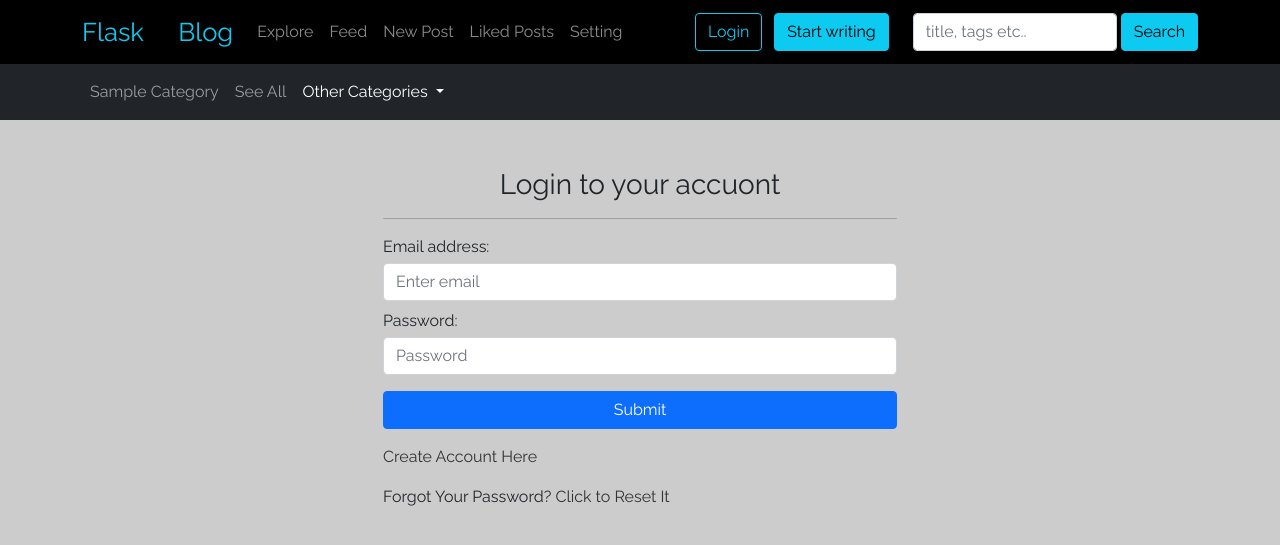
After one commit to zareisajad/blogging-platform-flask, a Flask app: page /signin in a window 1280 px wide. The commit adds this page. Shown: the top 545 px of the page. Run offline with Flask 2, Linux system fonts and the light colour scheme; tables that the repository leaves empty hold one stand-in row (values such as "Sample post"); parts of the project's set-up code (start-up, migrations or seed data) failed here and were passed over; some libraries are stand-ins or nearby versions.

Commit message:
reset password using email

```diff
--- a/app/routes.py
+++ b/app/routes.py
@@ -11,7 +11,8 @@ from collections import Counter
 
 from app import app, login, db
 from app.models import User, Category, Post, Profile, Comment
-from app.forms import AddPostForm, ProfileForm, SignupForm, CommentForm, EmptyForm
+from app.forms import AddPostForm, ProfileForm, SignupForm, CommentForm, EmptyForm, ResetPasswordRequestForm, ResetPasswordForm
+from app.email import send_password_reset_email
 
 
 @login.user_loader
@@ -75,6 +76,13 @@ def feed():
     )
 
 
+@app.route('/liked', methods=['POST', 'GET'])
+@login_required
+def liked():
+    posts = current_user.liked_posts()
+    return render_template('liked.html', posts=posts)
+
+
 @app.route("/login-request", methods=["GET", "POST"])
 def login():
     if request.method == "POST":
@@ -85,6 +93,11 @@ def login():
             abort(404)
         login_user(user)
     return redirect(url_for("setting"))
+
+
+@app.route("/signin", methods=["GET", "POST"])
+def signin():
+    return render_template("sign_in.html", title="Sign In")
 
 
 @app.route("/signup", methods=["GET", "POST"])
@@ -104,6 +117,44 @@ def signup():
 def logout():
     logout_user()
     return redirect(url_for("explore"))
+
+
+@app.route('/reset_password_request', methods=['GET', 'POST'])
+def reset_password_request():
+    form = ResetPasswordRequestForm()
+    if current_user.is_authenticated:
+        return redirect(url_for('explore'))
+    if form.validate_on_submit():
+        user = User.query.filter_by(email=form.email.data).first()
+        if user:
+            send_password_reset_email(user)
+            flash(
+                'Check your email for the instructions to reset your password',
+                 category='info'
+            )
+            return redirect(url_for('reset_password_request'))
+        else:
+            flash('there is no user with this email.', category='danger')
+            return redirect(url_for('reset_password_request'))
+    return render_template(
+        'reset_password_request.html', title='Reset Password', form=form
+    )
+
+
+@app.route('/reset_password/<token>', methods=['GET', 'POST'])
+def reset_password(token):
+    if current_user.is_authenticated:
+        return redirect(url_for('explore'))
+    user = User.verify_reset_password_token(token)
+    if not user:
+        return redirect(url_for('explore'))
+    form = ResetPasswordForm()
+    if form.validate_on_submit():
+        user.set_password(form.password.data)
+        db.session.commit()
+        flash('Your password has been reset.', category='success')
+        return redirect(url_for('signin'))
+    return render_template('reset_password.html', form=form)
 
 
 def upload_img(img_file):
@@ -172,8 +223,6 @@ def delete_account(id):
         post_image = 'app/static' + post.image
         if os.path.isfile(post_image):
             os.remove(post_image)
-        db.session.delete(post)
-        db.session.commit()
     db.session.delete(user)
     db.session.commit()
     return redirect(url_for('explore'))
@@ -299,6 +348,19 @@ def unfollow(username):
         return redirect(url_for('explore'))
 
 
+@app.route('/post/<action>/<int:post_id>')
+@login_required
+def like_action(action, post_id):
+    post = Post.query.filter_by(id=post_id).first_or_404()
+    if action == 'like':
+        current_user.like(post)
+        db.session.commit()
+    if action == 'unlike':
+        current_user.unlike(post)
+        db.session.commit()
+    return redirect(url_for('explore'))
+
+
 @app.route("/add/category", methods=["GET", "POST"])
 @login_required
 def add_category():
--- a/app/static/main.js
+++ b/app/static/main.js
@@ -35,10 +35,6 @@ function clickOutside(e) {
   }
 }
 
-// load login modal when a route is login requierd
-if (window.location.href.includes("signup?next=")) {
-  openModal();
-}
 
 // Sending Login form data to back-end
 const loginForm = document.querySelector("#loginForm");
--- a/app/templates/base.html
+++ b/app/templates/base.html
@@ -37,10 +37,7 @@
               <a class="nav-link add-post" href="{{ url_for('add_post') }}">New Post</a>
             </li>
             <li class="nav-item">
-              <a class="nav-link " href="{{ url_for('add_post') }}">Likes</a>
-            </li>
-            <li class="nav-item">
-              <a class="nav-link " href="{{ url_for('add_post') }}">Saved</a>
+              <a class="nav-link " href="{{ url_for('liked') }}">Liked Posts</a>
             </li>
             <li class="nav-item">
               <a class="nav-link setting" href="{{ url_for('setting') }}">Setting</a>
@@ -115,6 +112,10 @@
               <input name="password"" type="password" class="form-control" id="inputPassword" placeholder="Password" required>
             </div>
             <button type="submit" class="btn btn-info w-100 mt-3 ">Submit</button>
+            <p class="mt-3">
+              Forgot Your Password?
+              <a href="{{ url_for('reset_password_request') }}">Click to Reset It</a>
+            </p>
         </form>
     </div>
   </div>
--- a/app/templates/setting.html
+++ b/app/templates/setting.html
@@ -4,11 +4,10 @@
 <main>
     <div class="row">
         <div class="col-md-3 rounded">
-            <li class="list-group-item bg-dark text-light text-center text-capitalize">
+            <li class="list-group-item bg-primary text-light text-center text-capitalize">
                 Welcome Back {{current_user.username}}
             </li>
             <li class="list-group-item"><a href="{{ url_for('setting') }}">Edit profile information</a></li>
-            <li class="list-group-item"><a href="#">Change Password</a></li>
             <li class="list-group-item"><a class="text-danger" href="{{ url_for('delete_account', id=current_user.id) }}">Delete Account</a></li>
           </div>
         <div class="col-md-8 ms-5 text-capitalize">
--- /dev/null
+++ b/app/templates/sign_in.html
@@ -0,0 +1,32 @@
+{% extends 'base.html' %}
+
+{% block content %}
+<!-- Login Modal -->
+<div class="row">
+    <div class="col-md-3"></div>
+    <div class="col-md-6 mt-4">
+        <h3 class="text-center">Login to your accuont</h3>
+        <form class="m-3" action="{{url_for('login')}}" method="post">
+            <hr>
+            <div class="form-group">
+                <label for="exampleInputEmail1" class="mb-1">Email address:</label>
+                <input name="email" type="email" class="form-control mb-2" id="inputEmail" aria-describedby="emailHelp" placeholder="Enter email" required>
+            </div>
+            <div class="form-group mt-1">
+                <label for="exampleInputPassword1" class="mb-1">Password:</label>
+                <input name="password"" type="password" class="form-control" id="inputPassword" placeholder="Password" required>
+            </div>
+            <button type="submit" class="btn btn-primary w-100 mt-3 ">Submit</button>
+            <p class="mt-3 text-primary">
+                <a href="{{ url_for('signup') }}">
+                Create Account Here</a>
+            </p>
+            <p class="mt-3">
+                Forgot Your Password?
+                <a href="{{ url_for('reset_password_request') }}">Click to Reset It</a>
+            </p>
+        </form>
+    </div>
+    <div class="col-md-3"></div>
+</div>
+{% endblock %}
```
Also changed, not shown: app/__init__.py (+4 -3 lines), app/email.py (added, +28 -0 lines), app/forms.py (+10 -0 lines), app/models.py (+50 -3 lines), app/templates/_post.html (added, +42 -0 lines), app/templates/email/reset_password.html (added, +12 -0 lines), app/templates/email/reset_password.txt (added, +11 -0 lines), app/templates/explore.html (+1 -36 lines), app/templates/feed.html (+1 -36 lines), app/templates/liked.html (added, +10 -0 lines), app/templates/post_detail.html (+6 -2 lines), app/templates/reset_password.html (added, +18 -0 lines), app/templates/reset_password_request.html (added, +17 -0 lines), config.py (+8 -1 lines), 1 more files.
